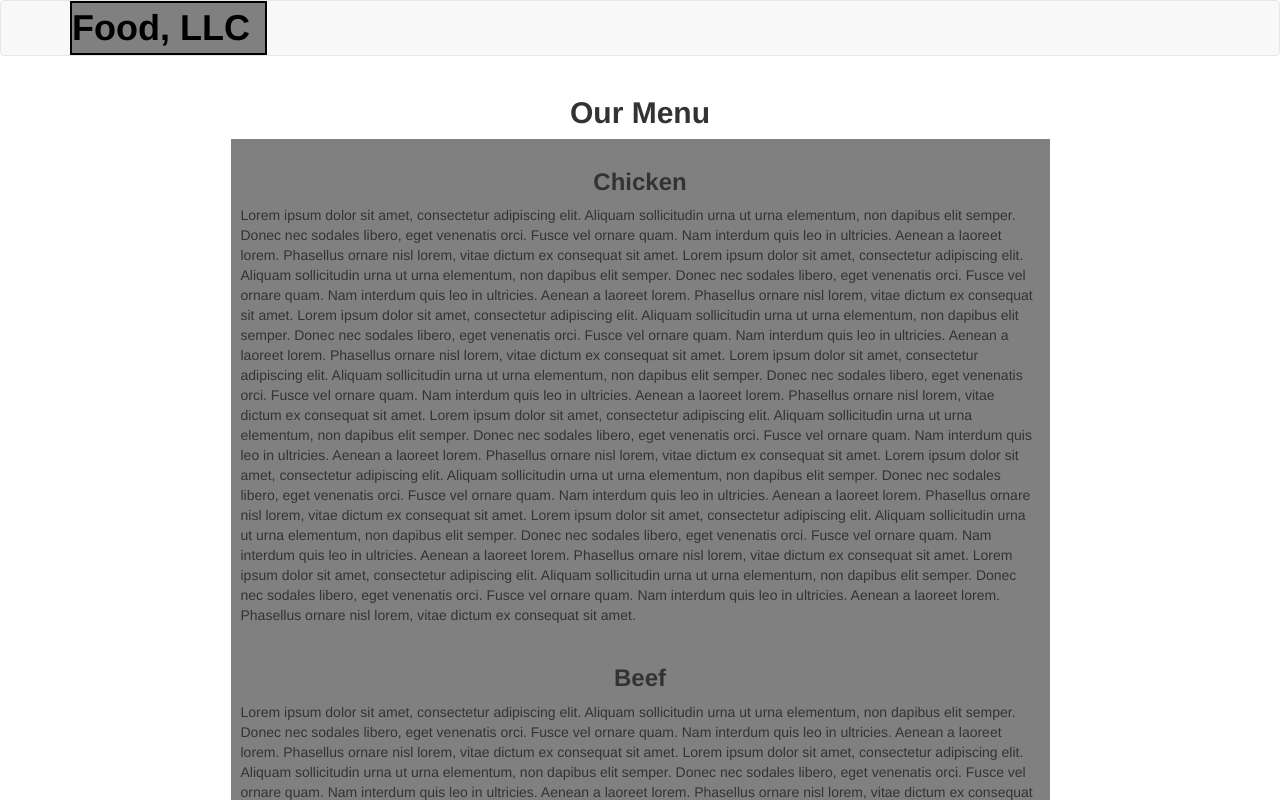
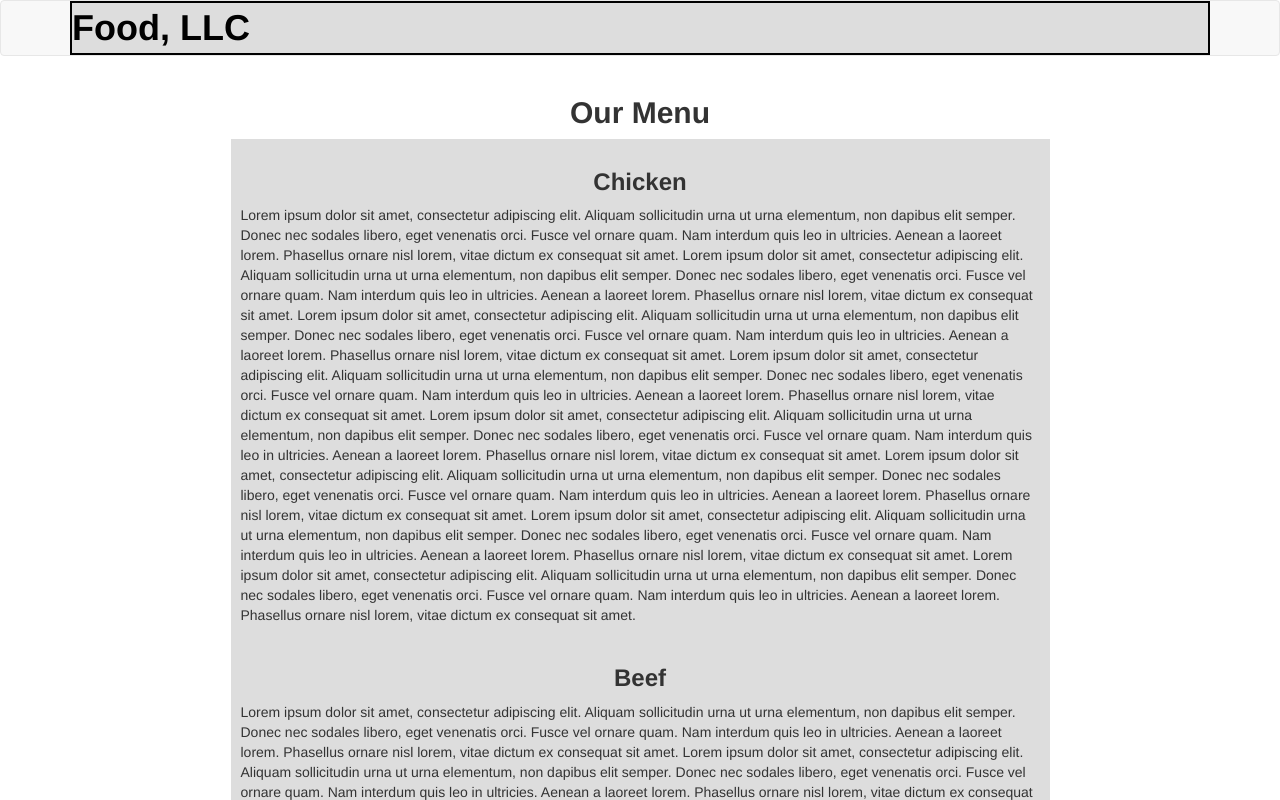
Before and after one commit to bemmah/coursera-test, a plain HTML site: page module3-solution/index.html in a window 1280 px wide. Shown: the top 800 px of the page. Drawn offline with Linux system fonts and the light colour scheme.

Commit message:
updated css

```diff
--- a/module3-solution/css/style.css
+++ b/module3-solution/css/style.css
@@ -1,6 +1,6 @@
 h1{	margin-top: -10px;	color: #000; font-weight: bold; text-align: left;}
 h2, h3{	font-weight: bold;	text-align: center;}
-.navbar-header{background-color: gray;	border: 2px solid #000;	border-radius: 0;}
+.navbar-header{background-color: #ddd;	border: 2px solid #000;	border-radius: 0;}
 .navbar-default .navbar-nav>li>a{color: #000; text-align: center;background-color: #fff;}
 .nav>li{border: 1px solid #000;}
 .navbar-default .navbar-toggle { border-color: #000; }
@@ -8,7 +8,7 @@ h2, h3{	font-weight: bold;	text-align: center;}
 .navbar-default .navbar-toggle .icon-bar { background-color: #000; }
 .navbar-default .navbar-toggle .icon-bar:focus,
 .navbar-default .navbar-toggle .icon-bar:active{background-color: #ddd;}
-.row>div{background-color: gray;}
+.row>div{background-color: #ddd;}
 .col-xs-12 {
 	float: none;
 	width: 70%;
@@ -17,3 +17,6 @@ h2, h3{	font-weight: bold;	text-align: center;}
     margin-left: auto;
     margin-right: auto;
 }
+@media (min-width: 768px){
+	.navbar-header { float: none; }
+}
```
